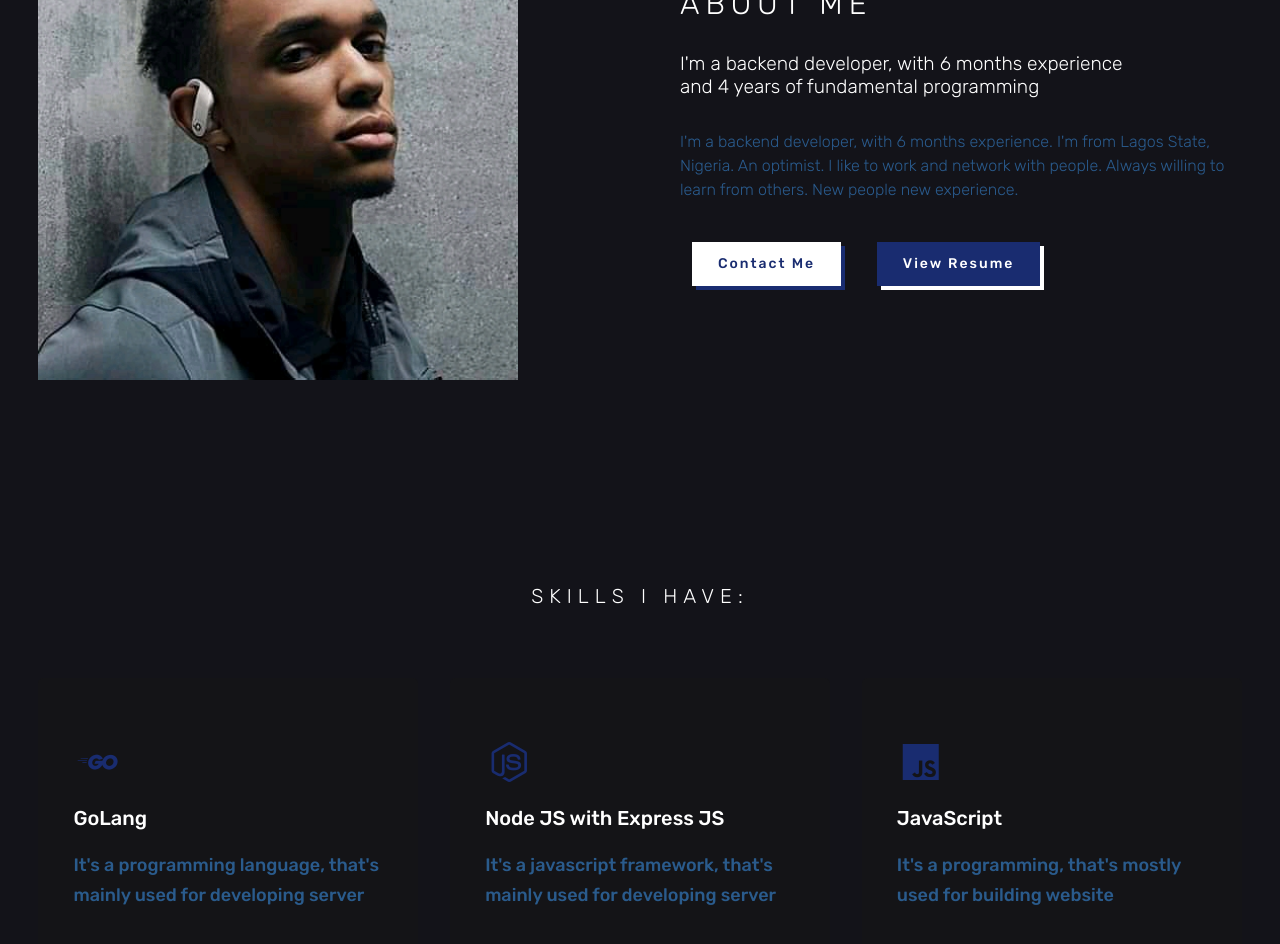
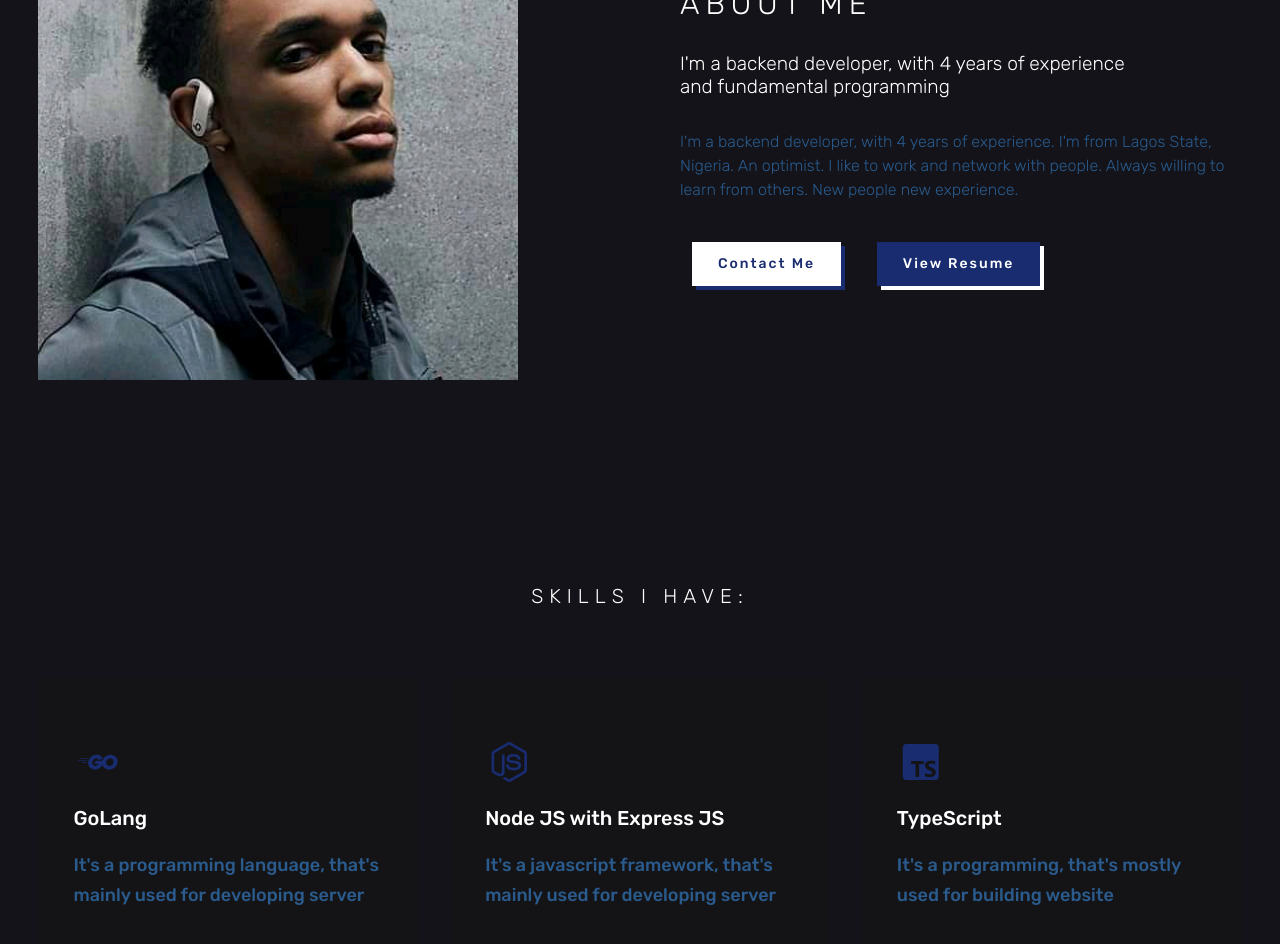
Before and after one commit to J-E-portfolio/resume-template, a plain HTML site: page pages/index.html in a window 1280 px wide. Shown: the part 1000-1944 px from the top of the page. Drawn offline with nearby package versions, Linux system fonts and the light colour scheme.

Commit message:
html changes

```diff
--- a/pages/index.html
+++ b/pages/index.html
@@ -55,8 +55,8 @@
 
             <div class="about-text">
                 <h3>ABOUT ME</h3>
-                <h2>I'm a backend developer, with 6 months experience and 4 years of fundamental programming</h2>
-                <p>I'm a backend developer, with 6 months experience. I'm from Lagos State, Nigeria. An optimist.
+                <h2>I'm a backend developer, with 4 years of experience and fundamental programming</h2>
+                <p>I'm a backend developer, with 4 years of experience. I'm from Lagos State, Nigeria. An optimist.
                     I like to work and network with people. Always willing to learn from others. New people new experience.
                 </p>
 
@@ -93,8 +93,8 @@
                     <p>It's a javascript framework, that's mainly used for developing server</p>
                 </div>
                 <div class="row">
-                    <i class='bx bxl-javascript'></i>
-                    <h3>JavaScript</h3>
+                    <i class='bx bxl-typescript'></i>
+                    <h3>TypeScript</h3>
                     <p>It's a programming, that's mostly used for building website</p>
                 </div>
                 <div class="row">
```
